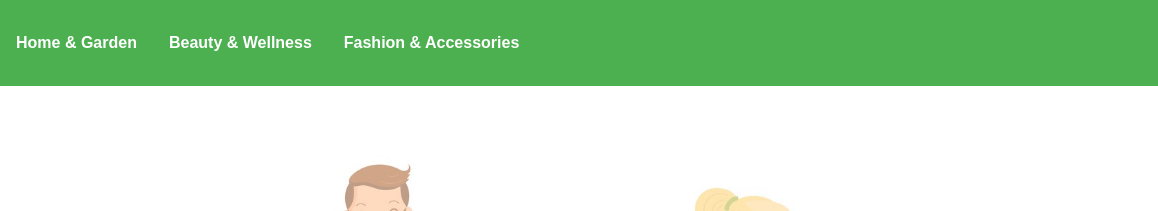
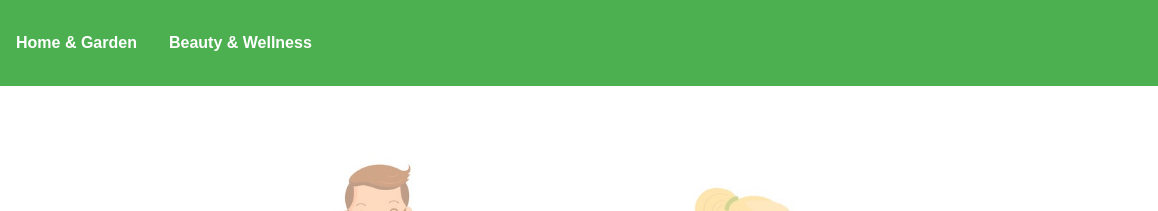
Before and after one commit to J-VSuryaPrakash/next24Tech, a plain HTML site: page Task-2 - e-commerce/Index.html in a window 1280 px wide. Shown: the top 211 px of the page, 0-1158 px from the left. Drawn offline with Linux system fonts and the light colour scheme.

Commit message:
Update Index.html

```diff
--- a/Task-2 - e-commerce/Index.html
+++ b/Task-2 - e-commerce/Index.html
@@ -12,7 +12,6 @@
         <ul>
           <li><a href="index.html">Home & Garden</a></li>
           <li><a href="product.html">Beauty & Wellness</a></li>
-          <li><a href="cart.html">Fashion & Accessories</a></li>
         </ul>
       </nav>
       <div class="logo">
```
